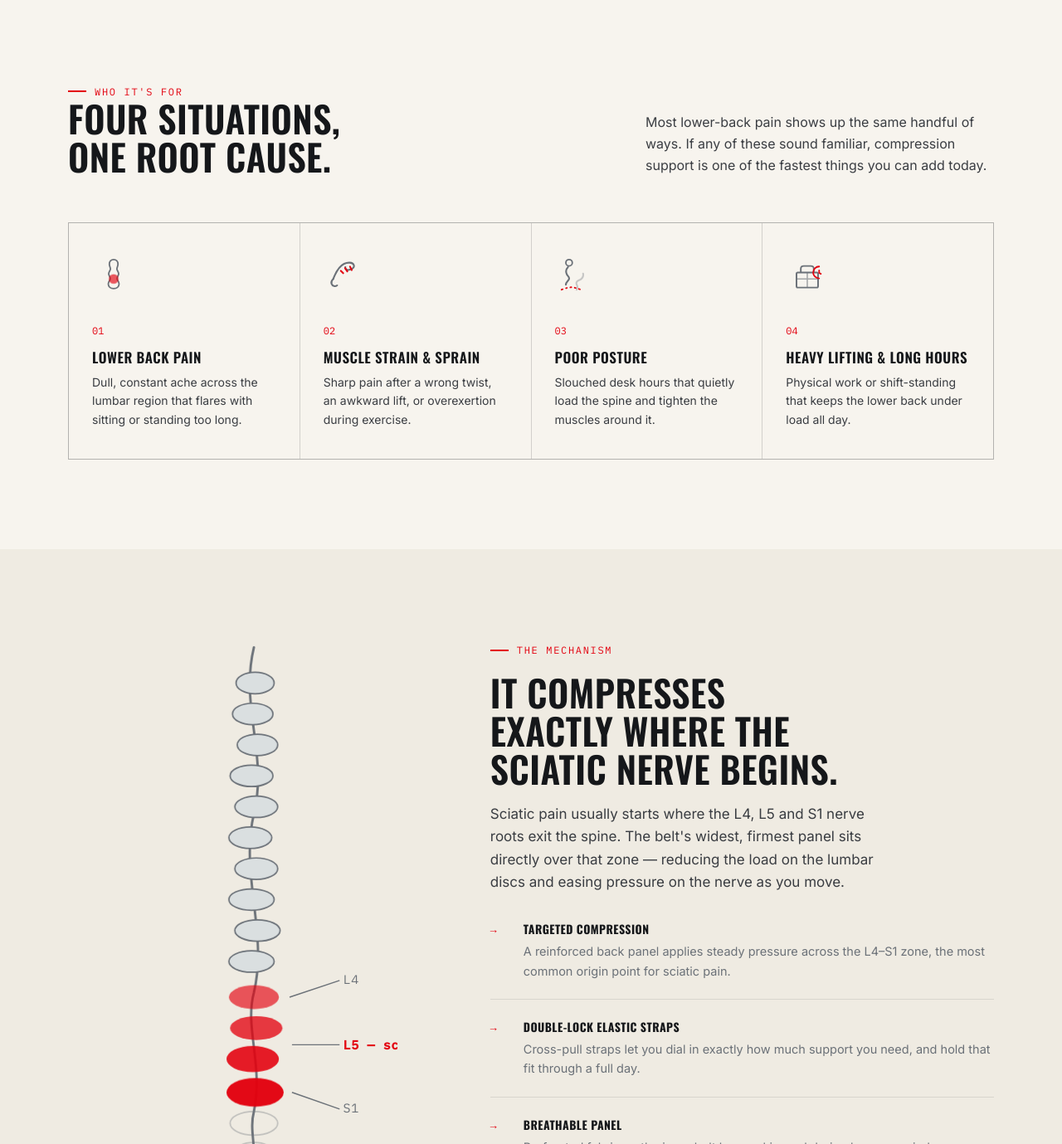
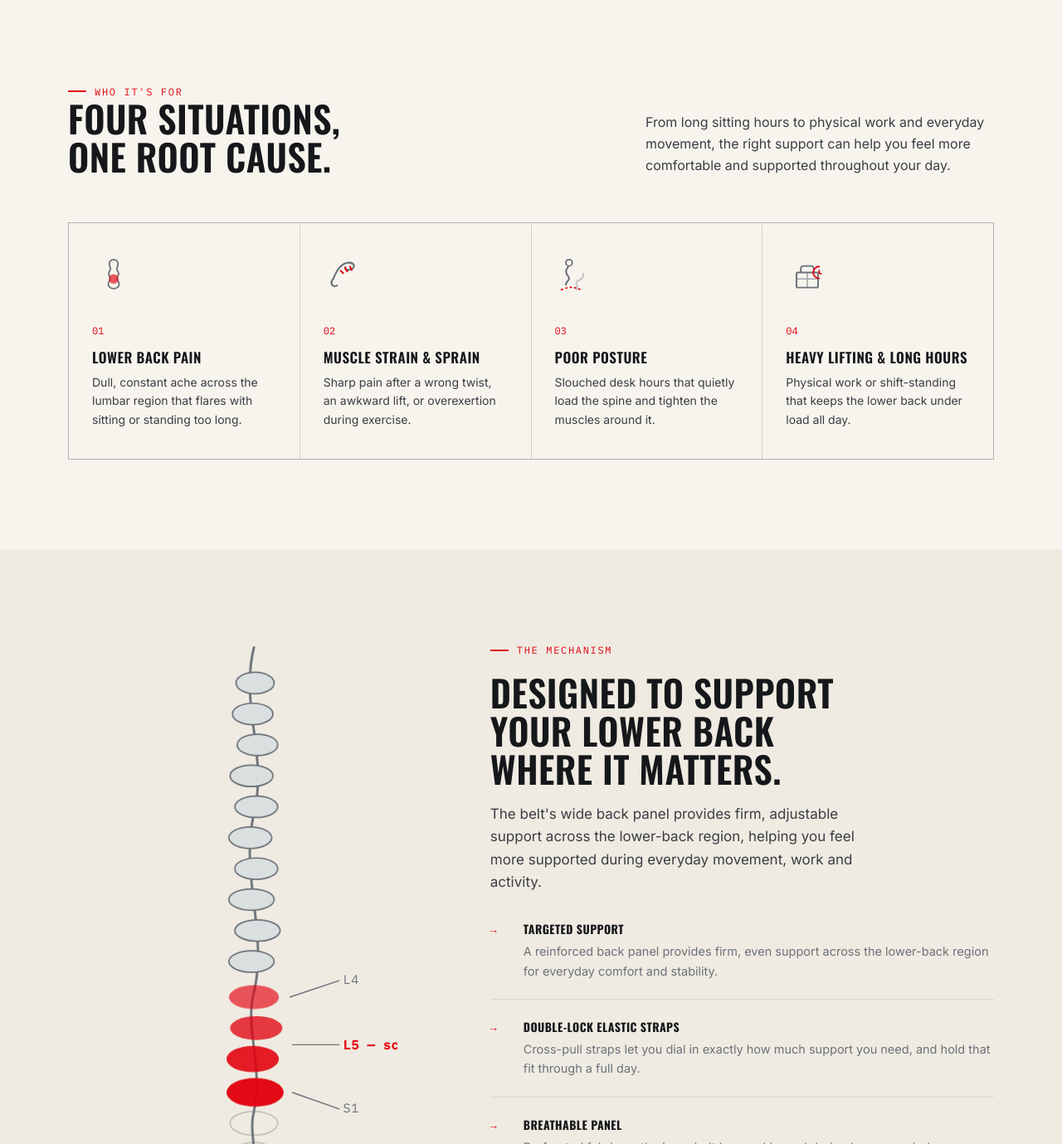
Before and after one commit to zyptorhealthcare/Zyptor-Healthcare, a plain HTML site: page index.html in a window 1280 px wide. Shown: the part 940-2319 px from the top of the page at 83% size. Drawn offline with nearby package versions, Linux system fonts and the light colour scheme.

Commit message:
Update index.html

```diff
--- a/index.html
+++ b/index.html
@@ -121,7 +121,7 @@
         <p class="eyebrow">Who It's For</p>
         <h2>Four situations,<br>one root cause.</h2>
       </div>
-      <p>Most lower-back pain shows up the same handful of ways. If any of these sound familiar, compression support is one of the fastest things you can add today.</p>
+ <p>From long sitting hours to physical work and everyday movement, the right support can help you feel more comfortable and supported throughout your day.</p>
     </div>
 
     <div class="pain-grid reveal-stagger">
@@ -227,12 +227,12 @@
 
     <div class="anatomy-copy reveal">
       <p class="eyebrow">The Mechanism</p>
-      <h2>It compresses<br>exactly where the<br>sciatic nerve begins.</h2>
-      <p class="lede">Sciatic pain usually starts where the L4, L5 and S1 nerve roots exit the spine. The belt's widest, firmest panel sits directly over that zone — reducing the load on the lumbar discs and easing pressure on the nerve as you move.</p>
+<h2>Designed to support<br>your lower back<br>where it matters.</h2>
+    <p class="lede">The belt's wide back panel provides firm, adjustable support across the lower-back region, helping you feel more supported during everyday movement, work and activity.</p>
       <ul class="anatomy-list">
         <li>
           <span class="step-mark">→</span>
-          <div><strong>Targeted compression</strong><span>A reinforced back panel applies steady pressure across the L4–S1 zone, the most common origin point for sciatic pain.</span></div>
+          <div><strong>Targeted support</strong><span>A reinforced back panel provides firm, even support across the lower-back region for everyday comfort and stability.</span></div>
         </li>
         <li>
           <span class="step-mark">→</span>
```
